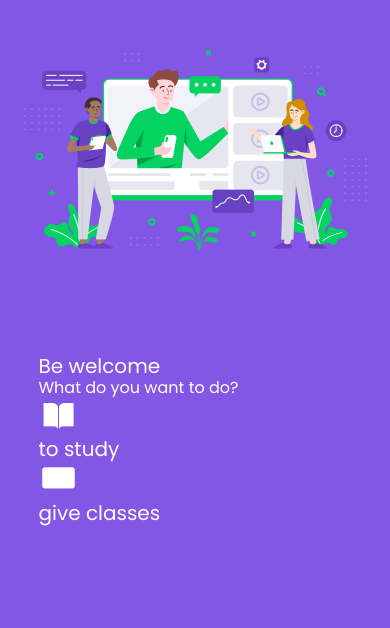
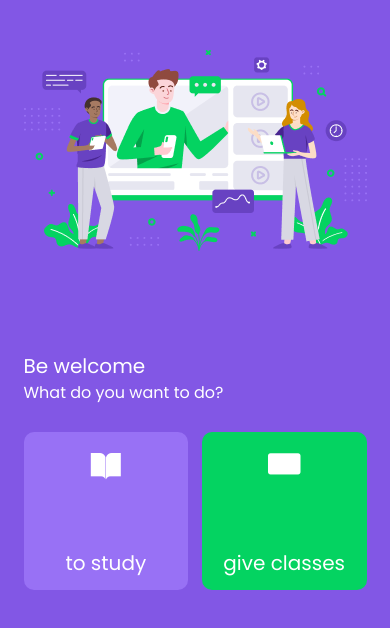
Before and after one commit to geprojetos/web-courses, a React (Create React App) app: page / in a window 390 px wide. Shown: the top 628 px of the page. Built offline with nearby package versions, Linux system fonts and the light colour scheme.

Commit message:
feat(home): version mobile

```diff
--- a/src/assets/utils/types/index.ts
+++ b/src/assets/utils/types/index.ts
@@ -64,3 +64,15 @@ export enum languageTypes {
   english = "en",
   spanish = "es",
 }
+
+export enum TextTypes {
+  h1 = "h1",
+  h2 = "h2",
+  h3 = "h3",
+  h4 = "h4",
+  h5 = "h5",
+  h6 = "h6",
+  p = "p",
+  label = "label",
+}
+export type TextType = "h1" | "h2" | "h3" | "h4" | "h5" | "h6" | "p" | "label";
--- a/src/index.tsx
+++ b/src/index.tsx
@@ -7,9 +7,13 @@ import "./assets/fonts/IconsCourses.css";
 import "./styles/global.scss";
 import App from "./App";
 
-// sm, md, lg, xl, and xxl
+// sm, md, lg, xl, xxl
 setConfiguration({
-  breakpoints: [576, 768, 992, 1200, 1600],
+  gridColumns: 12,
+  gutterWidth: 30,
+  breakpoints: [576, 768, 992, 1200, 1600], // sm md lg xl xxl
+  containerWidths: [540, 740, 960, 1140, 1540],
+  maxScreenClass: "xl",
 });
 
 ReactDOM.render(
--- a/src/routers/home/pages/Home/index.tsx
+++ b/src/routers/home/pages/Home/index.tsx
@@ -1,59 +1,57 @@
 import React, { FC } from "react";
-import { Col, Container, Row, Visible } from "react-grid-system";
+import { Container, Visible } from "react-grid-system";
 
 import { t } from "../../../../i18n";
 import { Icon, Text } from "../../../../shared/components";
 import { Default } from "../../../../shared/templates";
 import BannerMobile from "../../../../assets/img/mobile-banner-home.png";
+import { colorTypes } from "../../../../assets/utils/types";
 import "./styles.scss";
-import { colorTypes } from "../../../../assets/utils/types";
 
 const HomeBanner: FC = () => {
   return (
     <>
-      <Row>
-        <figure className="home-banner">
-          <Visible xs>
-            <img src={BannerMobile} alt="Banner" />
-          </Visible>
-        </figure>
-      </Row>
-
-      <Row>
-        <Col>
-          <Text type="h5" value={t("home:welcome")} />
-          <Text type="h6" value={t("home:whatDoYou")} />
-        </Col>
-      </Row>
+      <figure className="home-banner">
+        <Visible xs>
+          <img src={BannerMobile} alt="Banner" />
+        </Visible>
+      </figure>
     </>
   );
 };
 
 const HomeTodo: FC = () => {
   return (
-    <Row>
-      <Col>
-        <div>
+    <section>
+      <div className="home-title">
+        <Text type="h5">{t("home:welcome")}</Text>
+        <Text className="home-sub-title" type="h6">
+          {t("home:whatDoYou")}
+        </Text>
+      </div>
+
+      <div className="global-flex global-justify-between">
+        <div className="home-todo home-todo-study global-direction-column global-justify-between global-align-center">
           <Icon
             className="home-icon"
             name="study"
             color={colorTypes.white}
             size={40}
           />
-          <Text type="h5" value={t("home:toStudy")} />
+          <Text type="h5">{t("home:toStudy")}</Text>
         </div>
 
-        <div>
+        <div className="home-todo home-todo-class global-direction-column global-justify-between global-align-center">
           <Icon
             className="home-icon"
             name="class"
             color={colorTypes.white}
             size={40}
           />
-          <Text type="h5" value={t("home:giveClasses")} />
+          <Text type="h5">{t("home:giveClasses")}</Text>
         </div>
-      </Col>
-    </Row>
+      </div>
+    </section>
   );
 };
 
--- a/src/routers/home/pages/Home/styles.scss
+++ b/src/routers/home/pages/Home/styles.scss
@@ -11,3 +11,26 @@
 .home-banner {
   margin: 0 auto 100px auto;
 }
+
+.home-title {
+  margin-bottom: 30px;
+}
+
+.home-sub-title {
+  margin-top: 5px;
+}
+
+.home-todo {
+  border-radius: 10px;
+  height: 158px;
+  padding: 15px;
+  width: 48%;
+}
+
+.home-todo-study {
+  background-color: $PURPLE2;
+}
+
+.home-todo-class {
+  background-color: $GREEN1;
+}
--- a/src/shared/components/Text/index.tsx
+++ b/src/shared/components/Text/index.tsx
@@ -1,42 +1,35 @@
 import React, { FC } from "react";
+import { TextTypes, TextType } from "../../../assets/utils/types";
 
 import "./styles.scss";
 
-enum TextEnum {
-  h1 = "h1",
-  h2 = "h2",
-  h3 = "h3",
-  h4 = "h4",
-  h5 = "h5",
-  h6 = "h6",
-  p = "p",
-  label = "label",
-}
-type TextType = "h1" | "h2" | "h3" | "h4" | "h5" | "h6" | "p" | "label";
-
 export interface TextProps {
   type: TextType;
-  value: string;
+  className?: string;
 }
 
-const Text: FC<TextProps> = ({ type, value }) => {
-  return type === TextEnum.h1 ? (
-    <h1 className="text-h1">{value}</h1>
-  ) : type === TextEnum.h2 ? (
-    <h2 className="text-h2">{value}</h2>
-  ) : type === TextEnum.h3 ? (
-    <h3 className="text-h3">{value}</h3>
-  ) : type === TextEnum.h4 ? (
-    <h4 className="text-h4">{value}</h4>
-  ) : type === TextEnum.h5 ? (
-    <h5 className="text-h5">{value}</h5>
-  ) : type === TextEnum.h6 ? (
-    <h6 className="text-h6">{value}</h6>
-  ) : type === TextEnum.p ? (
-    <p className="text-p">{value}</p>
+const Text: FC<TextProps> = ({ type, className, children }) => {
+  return type === TextTypes.h1 ? (
+    <h1 className={`text-h1 ${className}`}>{children}</h1>
+  ) : type === TextTypes.h2 ? (
+    <h2 className={`text-h2 ${className}`}>{children}</h2>
+  ) : type === TextTypes.h3 ? (
+    <h3 className={`text-h3 ${className}`}>{children}</h3>
+  ) : type === TextTypes.h4 ? (
+    <h4 className={`text-h4 ${className}`}>{children}</h4>
+  ) : type === TextTypes.h5 ? (
+    <h5 className={`text-h5 ${className}`}>{children}</h5>
+  ) : type === TextTypes.h6 ? (
+    <h6 className={`text-h6 ${className}`}>{children}</h6>
+  ) : type === TextTypes.p ? (
+    <p className={`text-p ${className}`}>{children}</p>
   ) : (
-    <label className="text-label">{value}</label>
+    <label className={`text-label ${className}`}>{children}</label>
   );
 };
 
+Text.defaultProps = {
+  className: "",
+};
+
 export default Text;
--- a/src/styles/global.scss
+++ b/src/styles/global.scss
@@ -1,3 +1,37 @@
+* {
+  box-sizing: border-box;
+}
+
 html {
   font-size: 62.5%;
 }
+
+.global-flex,
+.global-center,
+.global-align-center,
+.global-justify-center,
+.global-justify-between,
+.global-direction-column {
+  display: flex;
+}
+
+.global-center {
+  justify-content: center;
+  align-items: center;
+}
+
+.global-align-center {
+  align-items: center;
+}
+
+.global-justify-center {
+  justify-content: center;
+}
+
+.global-justify-between {
+  justify-content: space-between;
+}
+
+.global-direction-column {
+  flex-direction: column;
+}
```
Also changed, not shown: src/styles/_screens.scss (added, +32 -0 lines).
